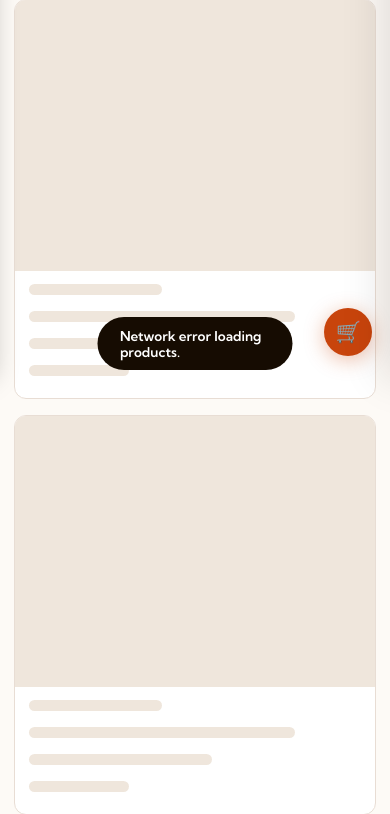
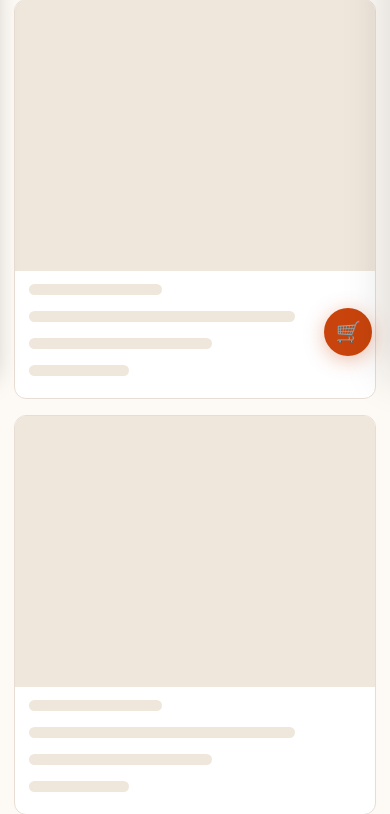
Before and after one commit to Deviant08/Sweet-Feet, a PHP site: page /sweetfeet/nav/products.html in a window 390 px wide. Shown: the part 466-1280 px from the top of the page. Run offline with PHP 8.4, Linux system fonts and the light colour scheme.

Commit message:
Hide the add-to-cart toast after 2 seconds
The toast only slid down 80px, so on phones it stayed visible above the cart button. It now fades out and leaves the screen.

```diff
--- a/CSS/products.css
+++ b/CSS/products.css
@@ -866,7 +866,7 @@ body::-webkit-scrollbar {
   position: fixed;
   bottom: 2rem;
   left: 50%;
-  transform: translateX(-50%) translateY(80px);
+  transform: translateX(-50%) translateY(120%);
   background: var(--clr-dark);
   color: #fff;
   font-family: var(--ff-ui);
@@ -875,11 +875,17 @@ body::-webkit-scrollbar {
   padding: 0.65rem 1.4rem;
   border-radius: 999px;
   z-index: 400;
-  transition: transform 0.3s cubic-bezier(0.4, 0, 0.2, 1);
+  transition: transform 0.3s cubic-bezier(0.4, 0, 0.2, 1), opacity 0.3s ease, visibility 0.3s ease;
   white-space: nowrap;
+  opacity: 0;
+  visibility: hidden;
+  pointer-events: none;
 }
 .toast.visible {
   transform: translateX(-50%) translateY(0);
+  opacity: 1;
+  visibility: visible;
+  pointer-events: auto;
 }
 
 /* ── Footer ───────────────────────────────────── */
--- a/CSS/queries.css
+++ b/CSS/queries.css
@@ -344,7 +344,16 @@ svg { max-width: 100%; }
   .filter_group { min-width: 130px; }
   .toolbar { gap: .6rem; }
   .toolbar_left { flex-direction: column; align-items: stretch; gap: .5rem; }
-  .toast { bottom: 5.5rem; white-space: normal; max-width: calc(100% - 2rem); }
+  .toast {
+    bottom: 5.5rem;
+    white-space: normal;
+    max-width: calc(100% - 2rem);
+  }
+  .toast:not(.visible) {
+    opacity: 0;
+    visibility: hidden;
+    pointer-events: none;
+  }
   .cart_icon_wrap { bottom: 1.4rem; right: 1.1rem; }
   .fb_panel_left { padding: 3rem 1.6rem; min-height: 24vh; }
   .fb_headline { font-size: clamp(2.2rem, 9vw, 3rem); }
--- a/js/shop.js
+++ b/js/shop.js
@@ -340,12 +340,17 @@ export function initShop() {
     });
   }
 
+  let toastTimer;
   function showToast(msg) {
     const t = document.getElementById("toast");
     if (!t) return;
     t.textContent = msg;
     t.classList.add("visible");
-    setTimeout(() => t.classList.remove("visible"), 2200);
+    t.setAttribute("aria-live", "polite");
+    clearTimeout(toastTimer);
+    toastTimer = setTimeout(() => {
+      t.classList.remove("visible");
+    }, 2200);
   }
 
   function injectCheckoutModal() {
```
